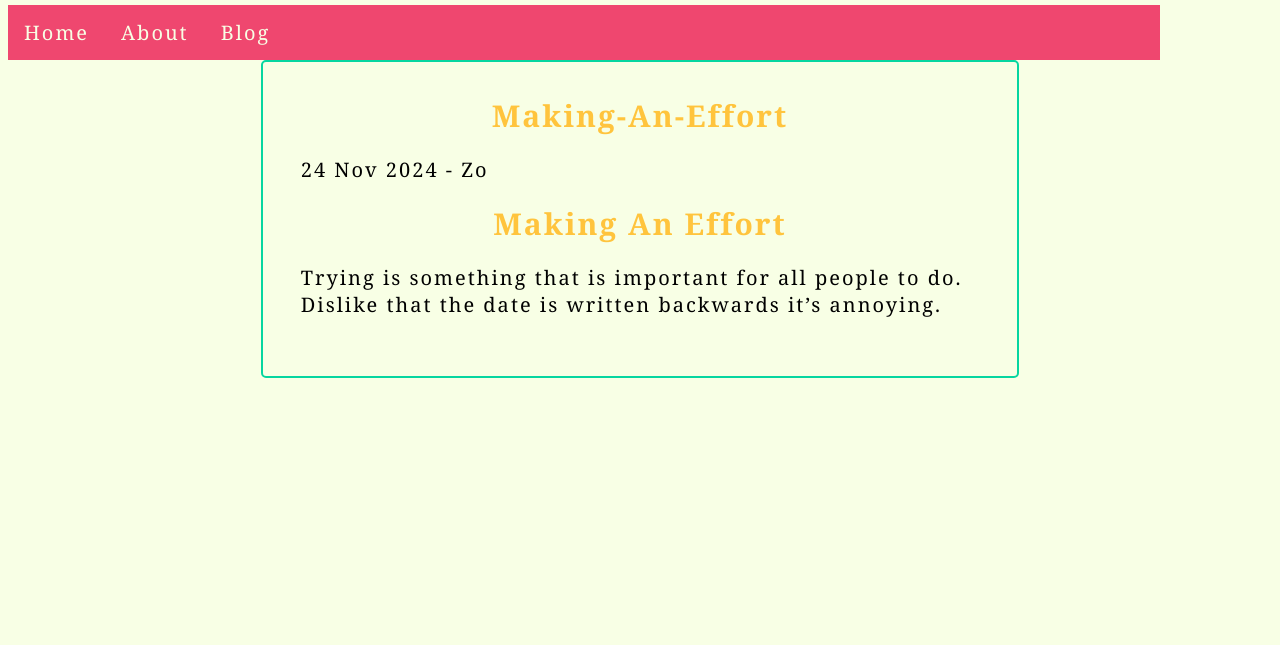
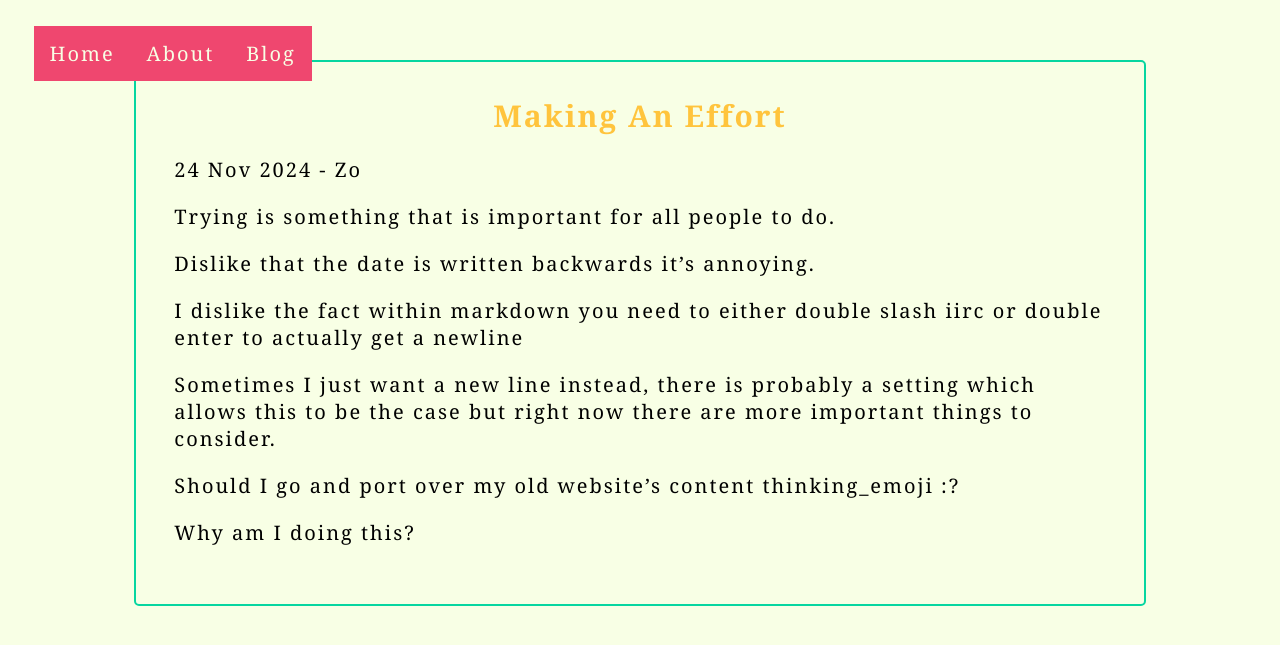
Before and after one commit to ewan2204/ewan2204.github.io, a Jekyll site: the page built from _posts/2024-11-24-Making-An-Effort.md, in a window 1280 px wide. Shown: the top 645 px of the page. Built offline with Jekyll 4.4.1, drawn with Linux system fonts in a browser that asks for light colours.

Commit message:
[PROGRESS] - Updates to the first blog post.

```diff
--- a/_posts/2024-11-24-Making-An-Effort.md
+++ b/_posts/2024-11-24-Making-An-Effort.md
@@ -1,11 +1,17 @@
 ---
-title: "Making-An-Effort"
+title: "Making An Effort"
 date: 2024-11-24
 layout: post
 author: Zo
 ---
+Trying is something that is important for all people to do.
 
+Dislike that the date is written backwards it's annoying.
 
-# Making An Effort
-Trying is something that is important for all people to do.
-Dislike that the date is written backwards it's annoying.
+I dislike the fact within markdown you need to either double slash iirc or double enter to actually get a newline
+
+Sometimes I just want a new line instead, there is probably a setting which allows this to be the case but right now there are more important things to consider.
+
+Should I go and port over my old website's content thinking_emoji :?
+
+Why am I doing this?
--- a/assets/css/style.css
+++ b/assets/css/style.css
@@ -8,9 +8,10 @@
   background-color: #ef476f;
   position: fixed; /* Set the navbar to fixed position */
   top: 0; /* Position the navbar at the top of the page */
-  width: 90%; /* Full width */
-  margin-top:5px;
-  margin-bottom:5px;
+  margin-top:2%;
+  margin-bottom:2%;
+  margin-left: 2%;
+  margin-right: 2%;
 }
 
 /* Links inside the navbar */
@@ -61,12 +62,7 @@ img:hover {
   border-radius:8px;
   }
 
-.container {
-  margin: 0 auto;
-  width: 80%;
-  margin-top:5px;
-  margin-bottom:5px;
-  }
+
 
 h1 {
   text-align: center;
@@ -77,9 +73,8 @@ h1 {
 
 
 .main-box {
-    height: 80%;
   overflow: auto;
-    margin: 20%;
+  margin: 10%;
   margin-top: 2%;
   margin-bottom: 8%;
   padding: 3%;
--- a/blog.html
+++ b/blog.html
@@ -7,8 +7,7 @@ title: Blog
 <ul>
   {% for post in site.posts %}
     <li>
-      <h2><a href="{{ post.url }}">{{ post.title }}</a></h2>
-      {{ post.excerpt }}
+      <h2><a href="{{ post.url }}">{{ post.title }}</a></h2> - post.date
     </li>
   {% endfor %}
 </ul>
--- a/index.html
+++ b/index.html
@@ -3,8 +3,11 @@ layout: default
 title: Home
 permalink: /
 ---
-<h1>{{ "Hello World!" | downcase }}</h1>
+<h1>{{ "Welcome to BlogBlog"}}</h1>
 
 Many question marks are used as I don't yet fully grasp how to set this up. Further, I mean the recommendation that I use GitHub's built in editor is funny. I remember a classic time during a group project when using "normal" non computer computer computers which didn't even have notepad++ installed let alone visual studio code or otherwise, that we had to use GitHub's editor. I do not recommend this it's an insane way to code.
 
 To write a blog though, perhaps not??
+<br>
+<br>
+Maybe just throwing a lot of newlines doesn't work in html we need <br>
```
Lines whose indentation alone changed are shown as unchanged.
